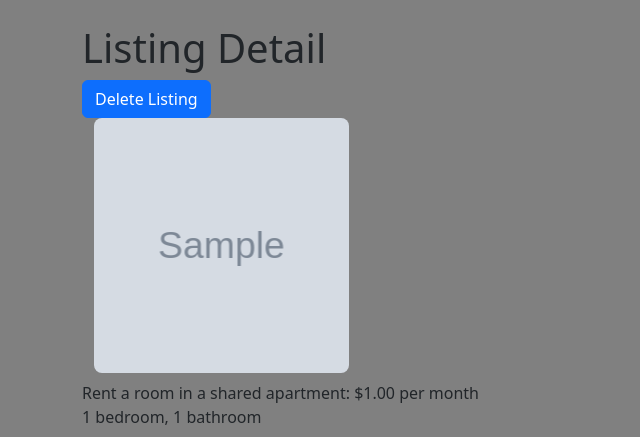
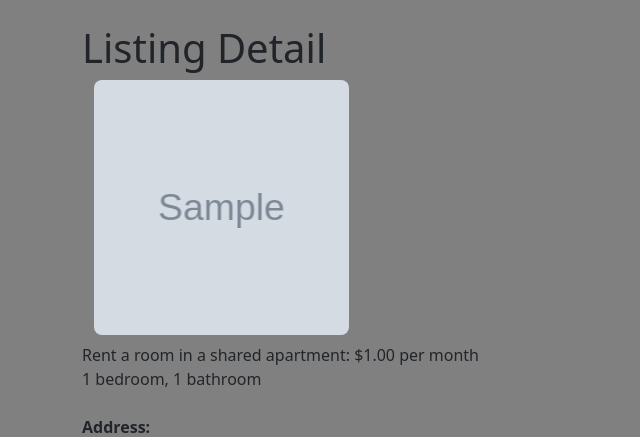
Before and after one commit to caribbean-apple/housing, a Django app: page /listing/1/ in a window 1280 px wide. Shown: the part 56-493 px from the top of the page, without its empty margins (0-640 px from the left). Run offline with Django 4.2, Linux system fonts and the light colour scheme; tables that the repository leaves empty hold one stand-in row (values such as "Sample post"); grey boxes marked "Sample" are stand-in pictures; parts of the project's set-up code (start-up, migrations or seed data) failed here and were passed over.

Commit message:
Add check to ensure that only the owner can delete the listing.

```diff
--- a/sublets/templates/sublets/listing.html
+++ b/sublets/templates/sublets/listing.html
@@ -10,9 +10,11 @@
 
 {% block body %}
 <div class="listing-page-header"><h1>Listing Detail</h1>
-<button id="listing-delete-button"
-data-listing-id="{{listing.id}}"
-type="button" class="btn btn-primary">Delete Listing</button>
+{% if listing.created_by == user %}
+  <button id="listing-delete-button"
+  data-listing-id="{{listing.id}}"
+  type="button" class="btn btn-primary">Delete Listing</button>
+{% endif %}
 </div>
 <div class="error-message-container"></div>
 
```
